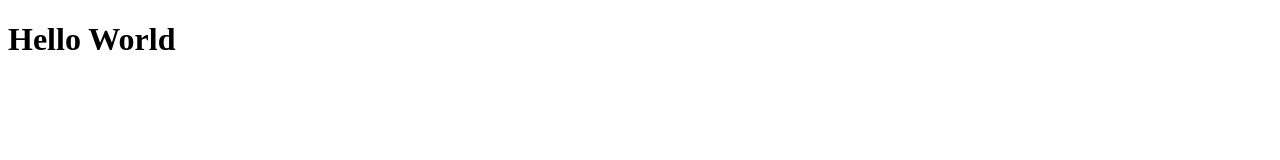
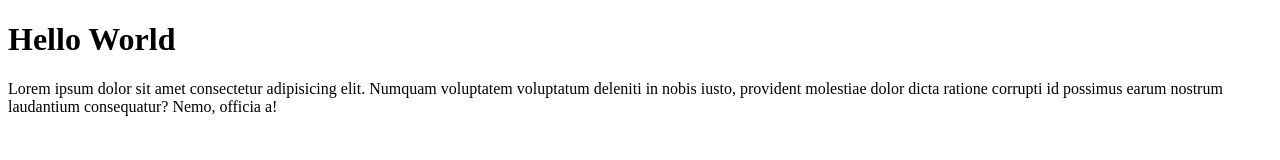
Before and after one commit to fnintani/git-test, a plain HTML site: page index.html in a window 1280 px wide. Drawn offline with Linux system fonts and the light colour scheme.

Commit message:
menambahkan paragraf pada index.html

```diff
--- a/index.html
+++ b/index.html
@@ -8,6 +8,6 @@
 </head>
 <body>
     <h1>Hello World</h1>
-
+    <p>Lorem ipsum dolor sit amet consectetur adipisicing elit. Numquam voluptatem voluptatum deleniti in nobis iusto, provident molestiae dolor dicta ratione corrupti id possimus earum nostrum laudantium consequatur? Nemo, officia a!</p>
 </body>
 </html>
```
